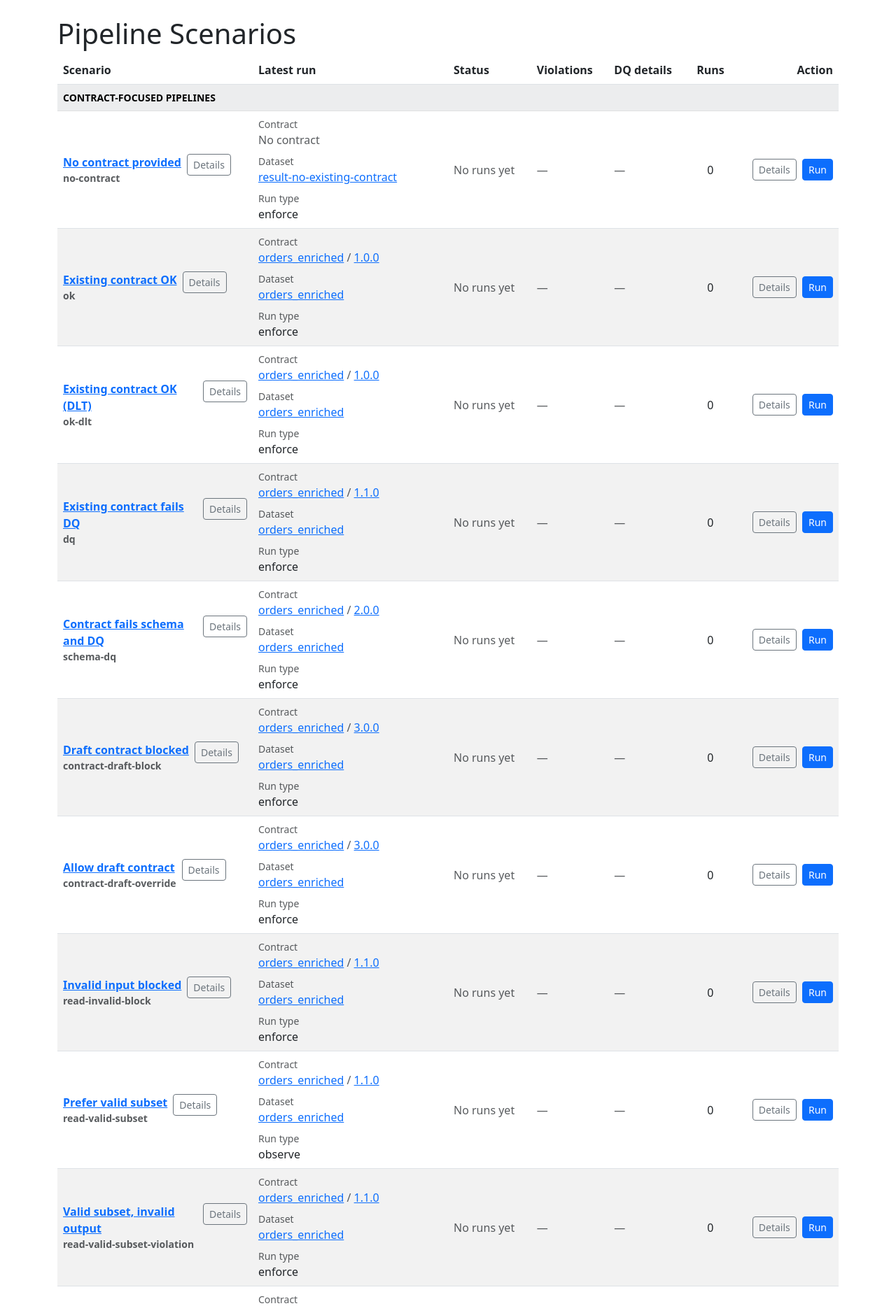
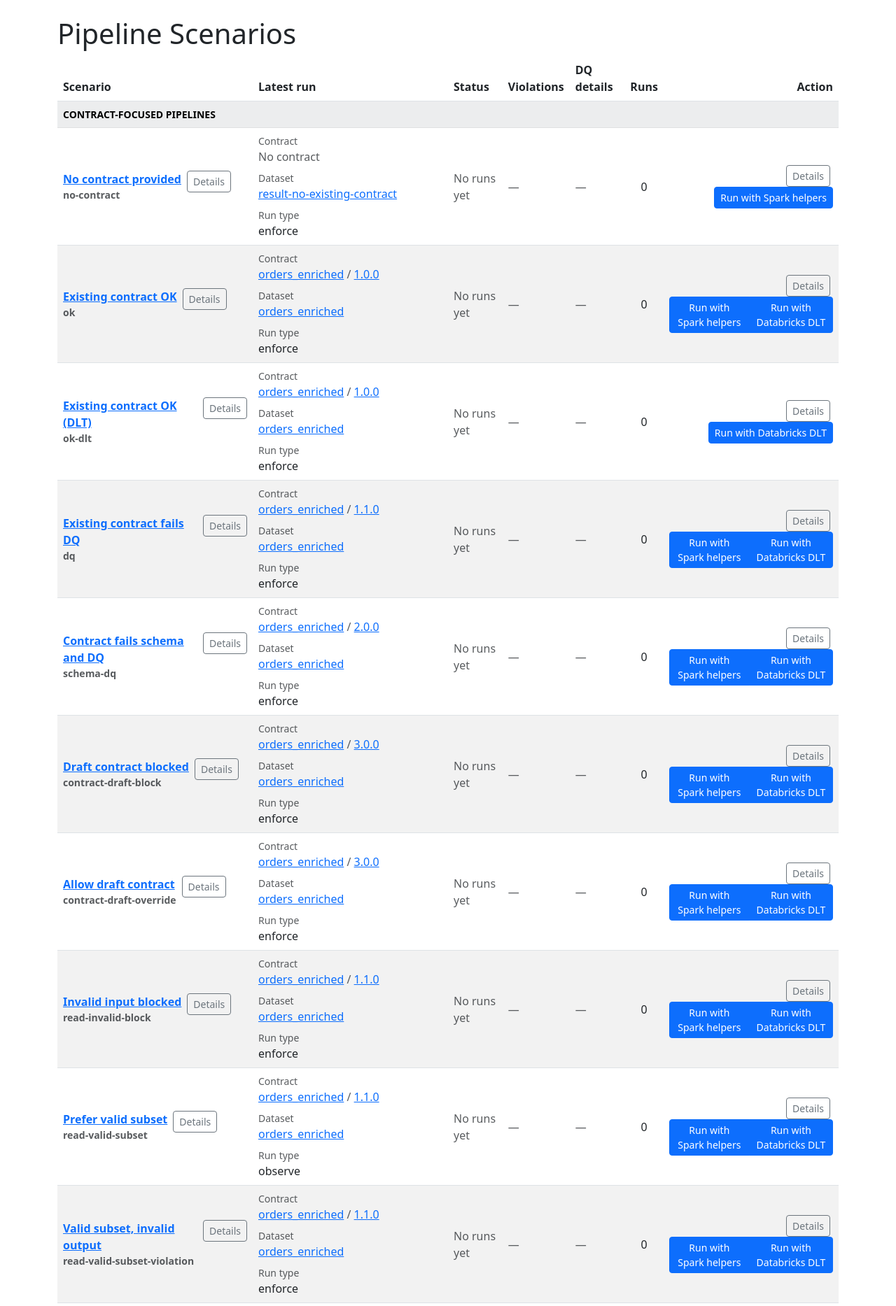
Before and after one commit to NextLab-SRL/dc43, a FastAPI app: page /pipeline-runs in a window 1280 px wide. Shown: the part 56-1923 px from the top of the page at 70% size. Run offline with FastAPI, Linux system fonts and the light colour scheme; some libraries are stand-ins or nearby versions.

Commit message:
Expose DLT run mode controls in pipeline list

```diff
--- a/packages/dc43-demo-app/src/dc43_demo_app/contracts_records.py
+++ b/packages/dc43-demo-app/src/dc43_demo_app/contracts_records.py
@@ -202,6 +202,12 @@ def scenario_run_rows(
                 "contract_id": params.get("contract_id"),
                 "contract_version": params.get("contract_version"),
                 "run_type": params.get("run_type", "infer"),
+                "mode_options": [
+                    dict(option)
+                    for option in cfg.get("mode_options", [])
+                    if isinstance(option, Mapping) and option.get("mode")
+                ],
+                "default_mode": params.get("mode"),
                 "run_count": run_count,
                 "latest": latest_record.__dict__.copy() if latest_record else None,
             }
--- a/packages/dc43-demo-app/src/dc43_demo_app/server.py
+++ b/packages/dc43-demo-app/src/dc43_demo_app/server.py
@@ -972,6 +972,8 @@ async def pipeline_run_detail(request: Request, scenario_key: str) -> HTMLRespon
         "scenario_key": scenario_key,
         "scenario": scenario_cfg,
         "scenario_row": scenario_row,
+        "mode_options": list(scenario_cfg.get("mode_options", [])),
+        "default_mode": scenario_cfg.get("params", {}).get("mode"),
         "latest_record": latest_record,
         "history_entries": history_entries,
         "has_history": bool(history_entries),
--- a/packages/dc43-demo-app/src/dc43_demo_app/templates/pipeline_run_detail.html
+++ b/packages/dc43-demo-app/src/dc43_demo_app/templates/pipeline_run_detail.html
@@ -16,7 +16,10 @@
 
 <form id="scenario-run-form" class="mb-4" method="post" action="/pipeline/run" data-scenario-category="{{ scenario_row.category }}">
   <input type="hidden" name="scenario" value="{{ scenario_key }}"/>
-  {% set mode_options = scenario_row.mode_options if scenario_row.mode_options else [] %}
+  {% set explicit_modes = mode_options if mode_options else [] %}
+  {% set row_modes = scenario_row.mode_options if scenario_row.mode_options else [] %}
+  {% set scenario_modes = scenario.mode_options if scenario.mode_options else [] %}
+  {% set mode_options = explicit_modes if explicit_modes else (row_modes if row_modes else scenario_modes) %}
   {% if mode_options|length > 1 %}
   <div class="btn-group" role="group" aria-label="Run modes">
     {% for option in mode_options %}
--- a/packages/dc43-demo-app/src/dc43_demo_app/templates/pipeline_runs.html
+++ b/packages/dc43-demo-app/src/dc43_demo_app/templates/pipeline_runs.html
@@ -317,9 +317,18 @@
       <td class="text-center">{{ scenario.run_count }}</td>
       <td class="text-end">
         <a class="btn btn-outline-secondary btn-sm me-1" href="/pipeline-runs/{{ scenario.key }}">Details</a>
-        <form class="d-inline" method="post" action="/pipeline/run">
+        <form class="d-inline run-scenario-form" method="post" action="/pipeline/run" data-scenario="{{ scenario.key }}">
           <input type="hidden" name="scenario" value="{{ scenario.key }}"/>
-          <button class="btn btn-primary btn-sm" type="submit">Run</button>
+          {% set mode_options = scenario.mode_options if scenario.mode_options else [] %}
+          {% if mode_options %}
+          <div class="btn-group btn-group-sm" role="group" aria-label="Run modes">
+            {% for option in mode_options %}
+            <button class="btn btn-primary btn-sm" type="submit" name="mode" value="{{ option.mode }}" data-run-mode="{{ option.mode }}">{{ option.label }}</button>
+            {% endfor %}
+          </div>
+          {% else %}
+          <button class="btn btn-primary btn-sm" type="submit" data-run-mode="pipeline">Run</button>
+          {% endif %}
         </form>
       </td>
     </tr>
@@ -356,40 +365,109 @@
       });
     });
 
-    const forms = document.querySelectorAll('#scenario-table form');
+    const forms = document.querySelectorAll('#scenario-table form.run-scenario-form');
     forms.forEach((form) => {
-      form.addEventListener('submit', () => {
+      form.addEventListener('submit', function (event) {
+        if (!event) { return; }
+        const submitter = event.submitter || null;
+        const mode = submitter && submitter.name === 'mode'
+          ? String(submitter.value || '').toLowerCase()
+          : (submitter && submitter.getAttribute('data-run-mode'))
+            ? String(submitter.getAttribute('data-run-mode') || '').toLowerCase()
+            : 'pipeline';
+
+        if (mode === 'streaming') {
+          return; // fall back to default behaviour so streaming opens the detail view
+        }
+
         if (form.dataset.submitting === 'true') {
+          event.preventDefault();
           return;
         }
+        event.preventDefault();
         form.dataset.submitting = 'true';
 
-        const button = form.querySelector('button[type="submit"]');
-        if (button) {
-          button.disabled = true;
-          button.innerHTML = '';
+        const buttons = form.querySelectorAll('button[type="submit"]');
+        buttons.forEach((btn) => {
+          btn.disabled = true;
+          if (btn === submitter) {
+            btn.dataset.originalHtml = btn.innerHTML;
+            btn.innerHTML = '';
             const spinner = document.createElement('span');
             spinner.className = 'spinner-border spinner-border-sm me-2';
             spinner.setAttribute('role', 'status');
             spinner.setAttribute('aria-hidden', 'true');
-          button.appendChild(spinner);
+            btn.appendChild(spinner);
             const label = document.createElement('span');
-          label.textContent = 'Running…';
-          button.appendChild(label);
+            label.textContent = mode === 'dlt' ? 'Running DLT…' : 'Running…';
+            btn.appendChild(label);
           }
+        });
 
         const row = form.closest('tr');
-        if (!row) {
-          return;
+        const statusCell = row ? row.querySelector('[data-status-cell]') : null;
+        const violationsCell = row ? row.querySelector('[data-violations-cell]') : null;
+        if (statusCell) {
+          statusCell.innerHTML = mode === 'dlt'
+            ? '<span class="text-muted">Running with Databricks DLT…</span>'
+            : '<span class="text-muted">Running…</span>';
         }
-        const statusCell = row.querySelector('[data-status-cell]');
-        if (statusCell) {
-          statusCell.innerHTML = '<span class="text-muted">Running…</span>';
-        }
-        const violationsCell = row.querySelector('[data-violations-cell]');
         if (violationsCell) {
           violationsCell.innerHTML = '<span class="text-muted">—</span>';
         }
+
+        const formData = new FormData(form);
+        if (submitter && submitter.name) {
+          formData.set(submitter.name, submitter.value);
+        }
+
+        fetch('/pipeline/run', {
+          method: 'POST',
+          headers: { 'Accept': 'application/json' },
+          body: formData,
+        })
+          .then((response) => {
+            if (!response.ok) {
+              return response.json().catch(() => ({ status: 'error', message: `HTTP ${response.status}` }));
+            }
+            return response.json();
+          })
+          .then((payload) => {
+            if (!payload) {
+              throw new Error('Unexpected empty response');
+            }
+            if (payload.status !== 'success') {
+              throw new Error(payload.message || 'Run failed');
+            }
+            if (statusCell) {
+              statusCell.innerHTML = '<span class="text-success">Completed</span>';
+            }
+            if (window.dc43Toast && typeof window.dc43Toast.show === 'function') {
+              const label = payload.mode === 'dlt'
+                ? 'DLT run finished successfully.'
+                : 'Spark run finished successfully.';
+              window.dc43Toast.show(payload.message || label, 'success');
+            }
+            setTimeout(() => {
+              window.location.reload();
+            }, 1200);
+          })
+          .catch((error) => {
+            form.dataset.submitting = 'false';
+            buttons.forEach((btn) => {
+              btn.disabled = false;
+              if (btn.dataset.originalHtml !== undefined) {
+                btn.innerHTML = btn.dataset.originalHtml;
+                delete btn.dataset.originalHtml;
+              }
+            });
+            if (statusCell) {
+              statusCell.innerHTML = '<span class="text-danger">Failed</span>';
+            }
+            if (window.dc43Toast && typeof window.dc43Toast.show === 'function') {
+              window.dc43Toast.show(error.message || String(error), 'danger');
+            }
+          });
       });
     });
   });
```
Also changed, not shown: packages/dc43-demo-app/tests/test_server_pages.py (+1 -0 lines), 1 other file. Lines whose indentation alone changed are shown as unchanged.
